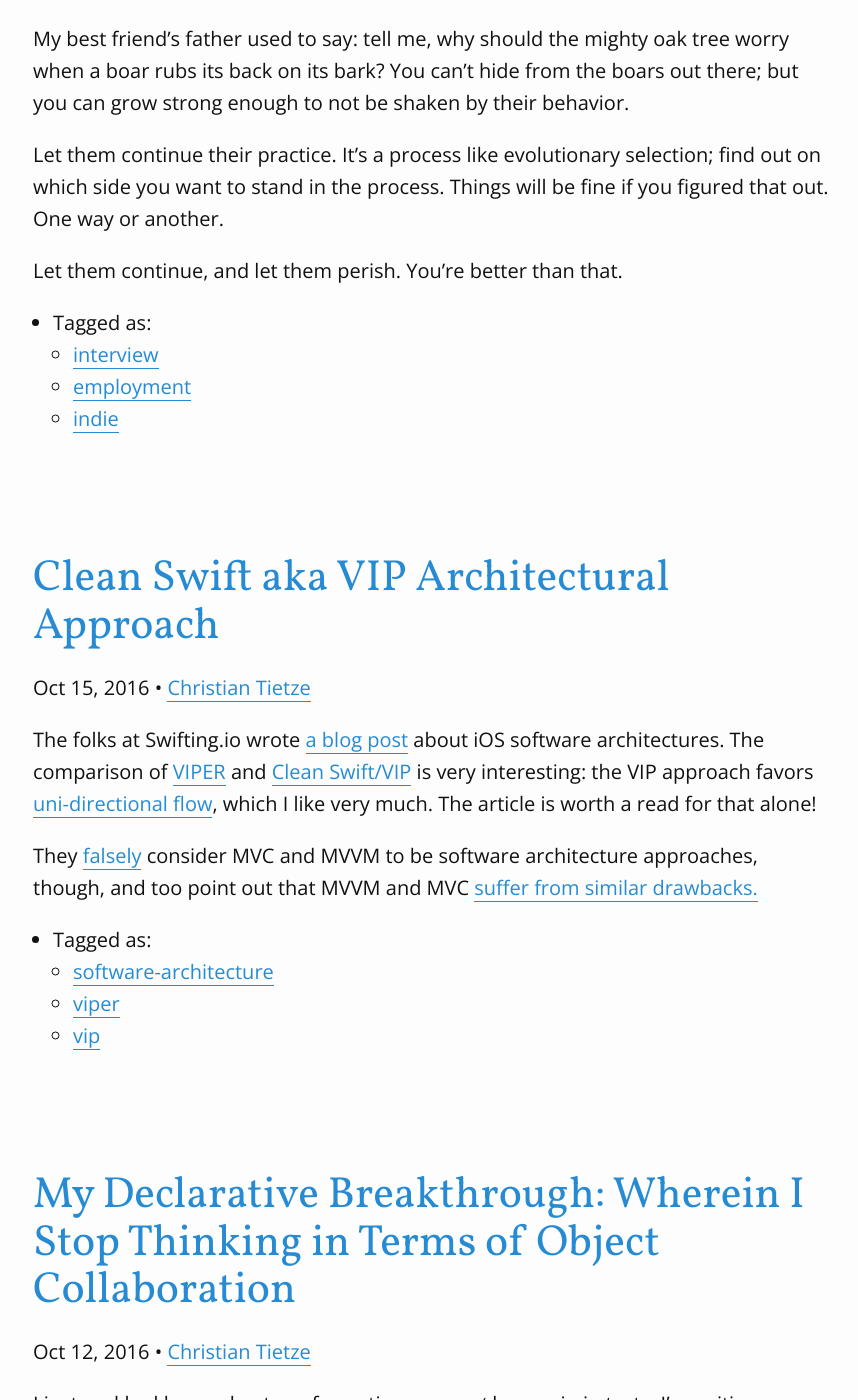
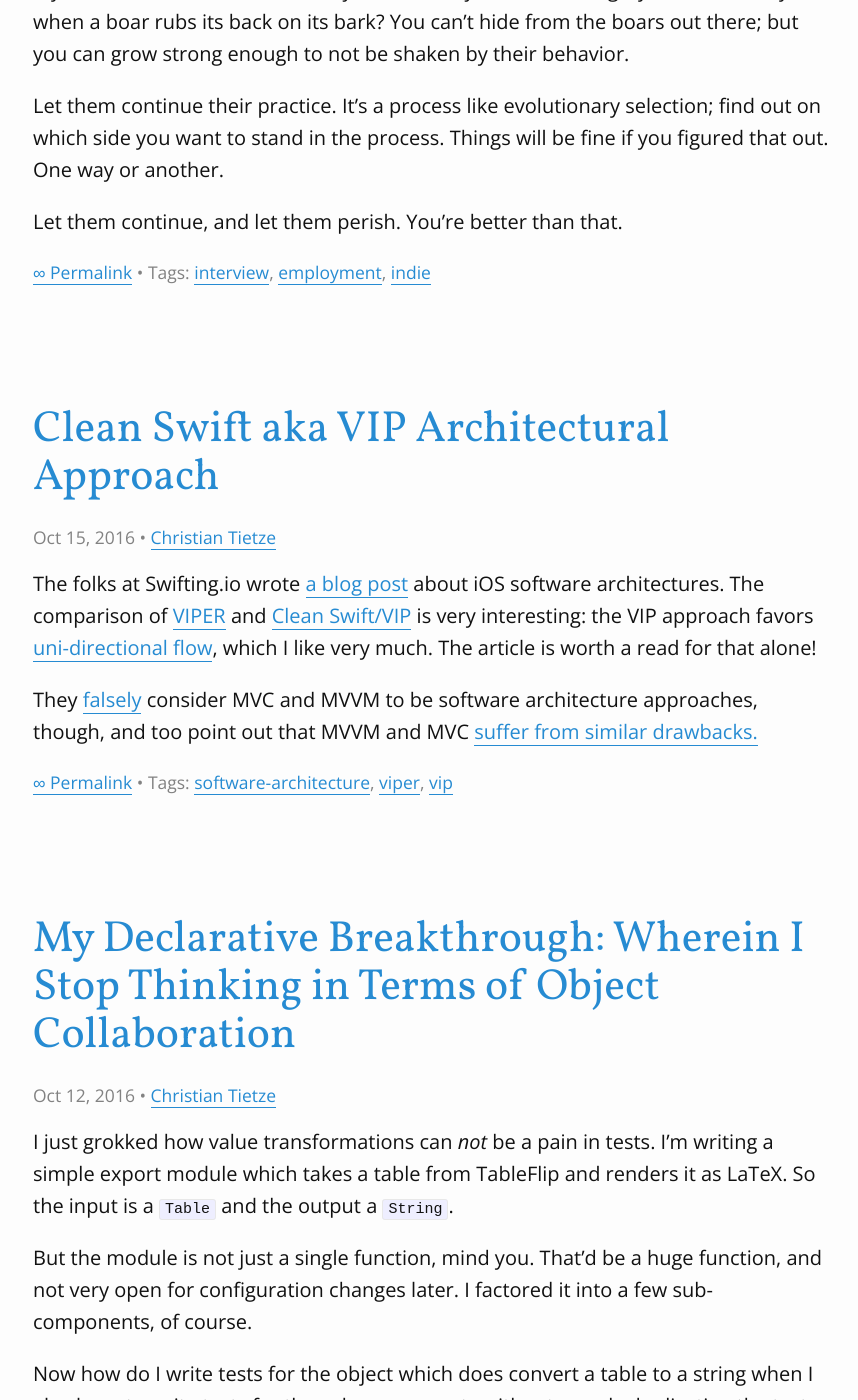
Before and after one commit to CleanCocoa/cleancocoa.github.io, a Jekyll site: the page built from index.html, in a window 1280 px wide and 1400 px high, scrolled down 5564 px. Shown: the whole window, without its empty margins (207-1065 px from the left). Built offline with Jekyll 4.4.1, drawn with Linux system fonts in a browser that asks for light colours; some of the changed text lies outside the part shown.

Commit message:
style post metadata

```diff
--- a/_includes/post.html
+++ b/_includes/post.html
@@ -6,14 +6,18 @@
     <h1 class="post__title" itemprop="name headline">
       <a class="post-link post-link--title" href="{{ page.url | prepend: site.baseurl }}">{{ page.title }}</a>
     </h1>
-    <p class="post__meta">
-      <time datetime="{{ page.date | date_to_xmlschema }}" itemprop="datePublished">{{ page.date | date: "%b %-d, %Y" }}</time>
-      {% if page.author %} • <span itemprop="author" itemscope itemtype="http://schema.org/Person">
-        {% assign author = site.data.authors[page.author] %}
-        <a href="/authors/#{{ author.name | url_ecape }}" rel="author"><span itemprop="name">{{ author.name }}</span></a>
-      </span>
+    <ul class="post__meta">
+      <li class="post__meta-item"><time datetime="{{ page.date | date_to_xmlschema }}" itemprop="datePublished">{{ page.date | date: "%b %-d, %Y" }}</time></li>
+
+      {% if page.author %}
+      <li class="post__meta-item">
+        <span itemprop="author" itemscope itemtype="http://schema.org/Person">
+          {% assign author = site.data.authors[page.author] %}
+          <a href="/authors/#{{ author.name | url_ecape }}" rel="author"><span itemprop="name">{{ author.name }}</span></a>
+        </span>
+      </li>
       {% endif %}
-    </p>
+    </ul>
   </header>
 
   <div class="post-content" itemprop="articleBody">
@@ -21,14 +25,18 @@
   </div>
 
   <footer>
-    <ul class="post__metadata">
-      <li>Tagged as:
+    <ul class="post__meta">
+      <li class="post__meta-item"><a class="post__permalink" href="{{ page.url | prepend: site.baseurl }}">&infin; Permalink</a></li>
+
+      {% if page.tags %}
+      <li class="post__meta-item">Tags:
         <ul class="post__tags">
           {% for tag in page.tags %}
-          <li class="tag"><a href="/posts/tags/#{{ tag | url_escape }}">{{ tag }}</a></li>
+          <li class="post__tag"><a class="post__tag-link" href="/posts/tags/#{{ tag | url_escape }}">{{ tag }}</a></li>
           {% endfor %}
         </ul>
       </li>
+      {% endif %}
     </ul>
   </footer>
 
--- a/_sass/_layout.scss
+++ b/_sass/_layout.scss
@@ -193,10 +193,26 @@
 
 .post--index { margin-bottom: 6em; }
 
-.post-meta {
-    font-size: $small-font-size;
-    color: $grey-color;
+.post__meta {
+  font-size: $small-font-size;
+  color: $grey-color;
+
+  display: block;
+  list-style-type: none;
+  margin-left: 0;
+  margin-right: 0;
 }
+.post__meta .post__meta-item { display: inline; }
+.post__meta .post__meta-item:not(:last-child):after { content: " •"; }
+
+.post__tags {
+  display: inline;
+  list-style-type: none;
+  margin: 0;
+}
+.post__tag { display: inline; }
+.post__tag:not(:last-child):after { content: ","; }
+.post__tag-link {}
 
 .post-link {
   display: block;
```
Also changed, not shown: _layouts/post.html (+16 -10 lines).
